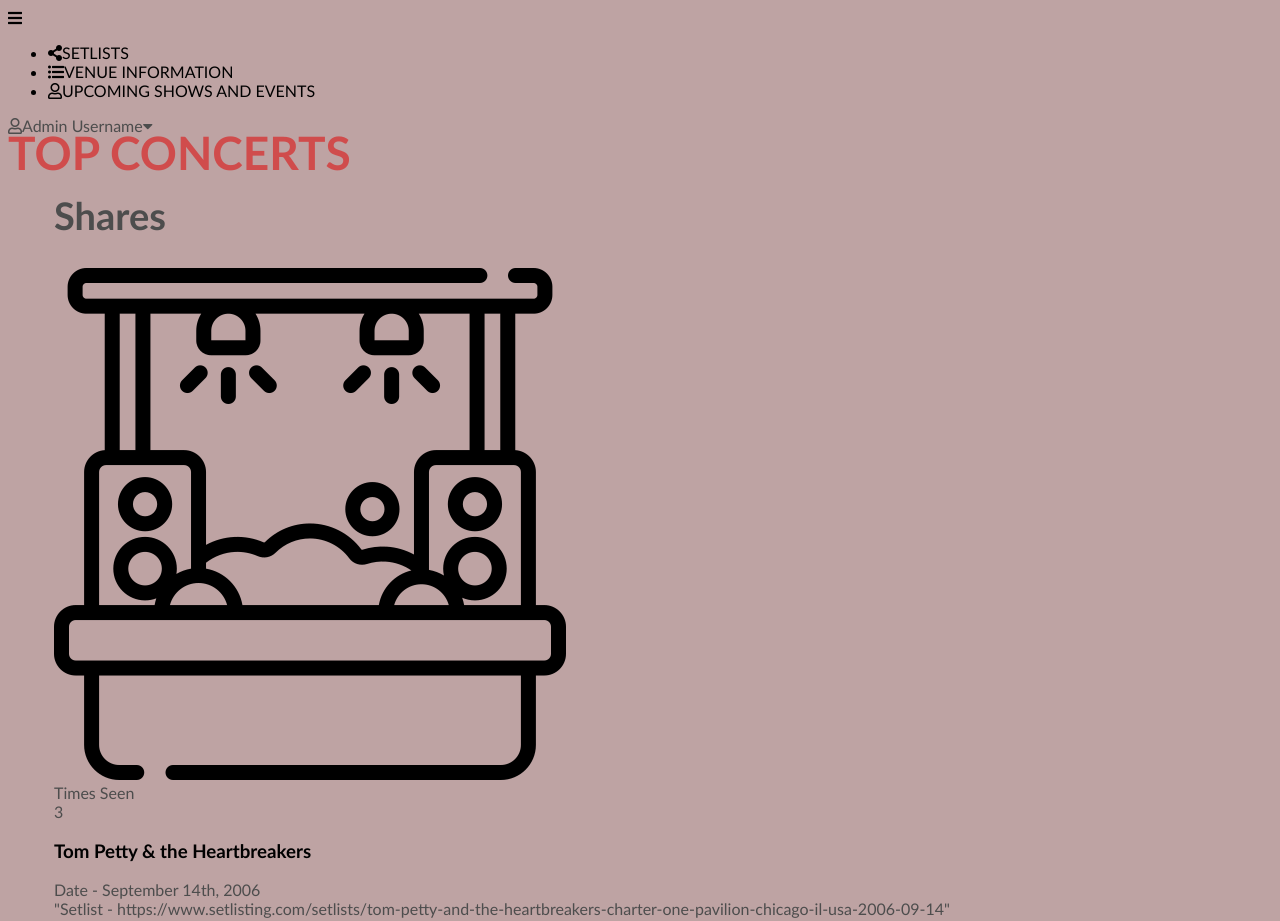
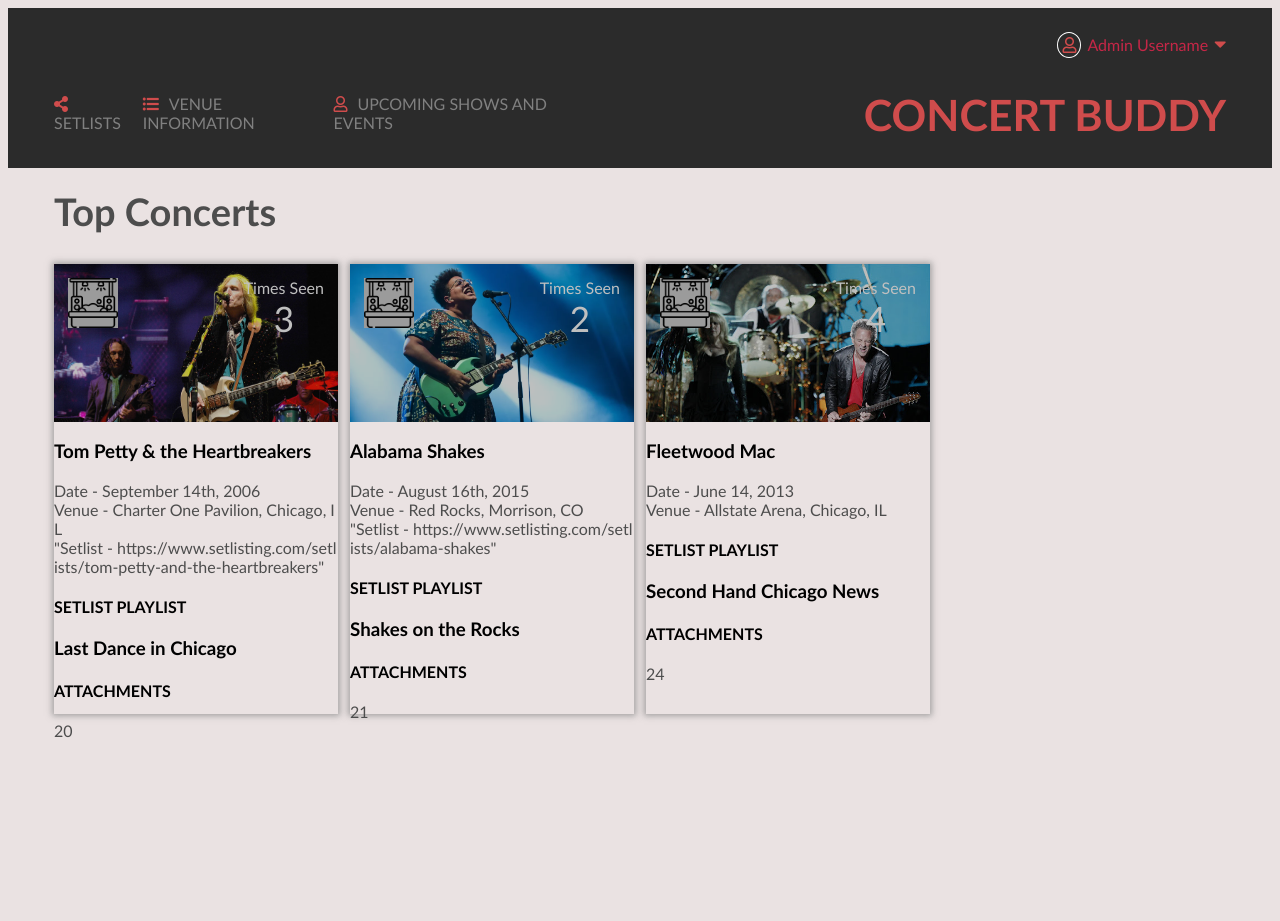
Before and after one commit to bhohnco/Mod2StaticComp, a plain HTML site: page src/index.html in a window 1280 px wide. Shown: the top 921 px of the page. After the commit the page ends 800 px from the top, so only its background shows below. Drawn offline with Linux system fonts and the light colour scheme; a web font is replaced by a local one.

Commit message:
First 3 cards built

```diff
--- a/src/index.html
+++ b/src/index.html
@@ -18,13 +18,13 @@
   </ul>
   <section class="user-login-container">
     <p class="admin"><i class="admin-icon far fa-user"></i><span>Admin Username<i class="fas fa-caret-down"></i></span></p>
-    <h1>TOP CONCERTS</h1>
+    <h1>CONCERT BUDDY</h1>
   </section>
 </header>
 </body>
 </html>
 <main class="container">
-  <h2>Shares</h2>
+  <h2>Top Concerts</h2>
   <section class="grid-container">
     <article class="grid">
       <section class="card1 top-row">
@@ -37,9 +37,10 @@
       <section class="lower-card">
         <div class="card-text">
           <h3>Tom Petty & the Heartbreakers</h3>
-          <p class="date">Date - September 14th, 2006</p>
+          <p class="date">Date - September 14th, 2006 </p>
+          <p class="date">Venue - Charter One Pavilion, Chicago, IL </p>
         </div>
-        <p class="link">"Setlist - https://www.setlisting.com/setlists/tom-petty-and-the-heartbreakers-charter-one-pavilion-chicago-il-usa-2006-09-14"</p>
+        <p class="link">"Setlist - https://www.setlisting.com/setlists/tom-petty-and-the-heartbreakers"</p>
         <div class="card-text">
           <h4>SETLIST PLAYLIST</h4>
           <h3>Last Dance in Chicago</h3>
@@ -51,6 +52,58 @@
       </section>
     </article>
 
+    <article class="grid">
+      <section class="card2 top-row">
+        <img src="assests/concert.png">
+        <div>
+          <p class="view text">Times Seen</p>
+          <p class="view count">2</p>
+        </div>
+      </section>
+      <section class="lower-card">
+        <div class="card-text">
+          <h3>Alabama Shakes</h3>
+          <p class="date">Date - August 16th, 2015</p>
+          <p class="date">Venue - Red Rocks, Morrison, CO </p>
+        </div>
+        <p class="link">"Setlist - https://www.setlisting.com/setlists/alabama-shakes"</p>
+        <div class="card-text">
+          <h4>SETLIST PLAYLIST</h4>
+          <h3>Shakes on the Rocks</h3>
+        </div>
+        <div>
+          <h4>ATTACHMENTS</h4>
+          <p class="attachments">21</p>
+        </div>
+      </section>
+    </article>
+
+    <article class="grid">
+      <section class="card3 top-row">
+        <img src="assests/concert.png">
+        <div>
+          <p class="view text">Times Seen</p>
+          <p class="view count">4</p>
+        </div>
+      </section>
+      <section class="lower-card">
+        <div class="card-text">
+          <h3>Fleetwood Mac</h3>
+          <p class="date">Date - June 14, 2013</p>
+          <p class="date">Venue - Allstate Arena, Chicago, IL </p>
+        </div>
+<!--        <p class="link">"Setlist - https://www.setlisting.com/setlists/alabama-shakes"</p>-->
+        <div class="card-text">
+          <h4>SETLIST PLAYLIST</h4>
+          <h3>Second Hand Chicago News</h3>
+        </div>
+        <div>
+          <h4>ATTACHMENTS</h4>
+          <p class="attachments">24</p>
+        </div>
+      </section>
+    </article>
+
 </main>
 </body>
 </html>
--- a/src/style.css
+++ b/src/style.css
@@ -3,14 +3,14 @@
 }
 
 body {
-    background-color: #bea3a3;
+    background-color: #eae2e2;
     font-family: 'Optima', sans-serif;
 }
 
 h1 {
     color: #d04c4c;
     font-family: 'Optima', serif;
-    font-size: 46px;
+    font-size: 43px;
     font-weight: 700;
     line-height: .8;
     margin: 0;
@@ -32,3 +32,132 @@
 .container{
     margin: 0 46px;
 }
+
+header {
+    align-items: flex-end;
+    background-color: #2b2b2b;
+    display: flex;
+    height: 160px;
+    justify-content: space-between;
+    padding: 36px 46px;
+}
+
+.menu-icon {
+    display: none;
+}
+
+.user-login-container {
+    display: flex;
+    flex-direction: column;
+    height: 100px;
+    justify-content: space-between;
+    text-align: right;
+}
+
+.admin-icon {
+    border-radius: 50%;
+    border: 1px solid white;
+    color: #d04c4c;
+    margin-right: 6px;
+    padding: 4px;
+}
+
+.fa-caret-down {
+    font-size: 19px;
+    margin-left: 6px;
+    padding: 0;
+}
+
+span {
+    color: #c52747;
+}
+
+span:hover {
+    color: #ffffff;
+}
+
+ul {
+    display: flex;
+    justify-content: space-between;
+    margin: 0;
+    padding: 0;
+    width: 550px;
+}
+
+li {
+    color: gray;
+    list-style-type: none;
+}
+
+i {
+    color: #d04c4c;
+    padding: 0 10px 0 0;
+}
+
+.grid-container {
+    display: grid;
+    grid-gap: 12px;
+    grid-template-columns: repeat(auto-fill, minmax(270px, 1fr));
+}
+
+.grid {
+    box-shadow: 0 0 6px 2px #888888b5;
+    display: grid;
+    grid-template-rows: 35% 65%;
+    height: 450px;
+}
+
+.top-row {
+    /*background-position: center;*/
+    background-repeat: no-repeat;
+    background-size: cover;
+    display: flex;
+    justify-content: space-between;
+    padding: 14px;
+}
+
+.date {
+    font-size: 16px;
+}
+
+.text {
+    color: white;
+    text-align: center;
+}
+
+.view {
+    color: white;
+    text-align: center;
+}
+
+.count {
+    font-size: 35px;
+}
+
+.card1 {
+    background-image: url(assests/TomPetty1.jpg);
+    filter: brightness(75%);
+}
+
+.card2 {
+    background-image: url(assests/Shakes.jpg);
+    filter: brightness(75%);
+}
+
+.card3 {
+    background-image: url(assests/FM.jpg);
+    filter: brightness(75%);
+}
+
+.hide {
+    display: none;
+}
+
+img {
+    height: 50px;
+    background-color: #cfcfcf;
+}
+
+img:hover {
+    height: 65px;
+}
```
Also changed, not shown: src/assests/FM.jpg (added), src/assests/FleetWoodMac.jpg (added), src/assests/Shakes.jpg (added).
